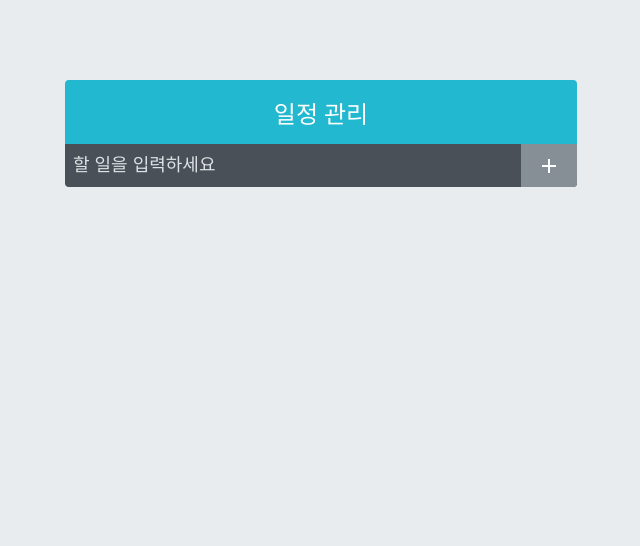
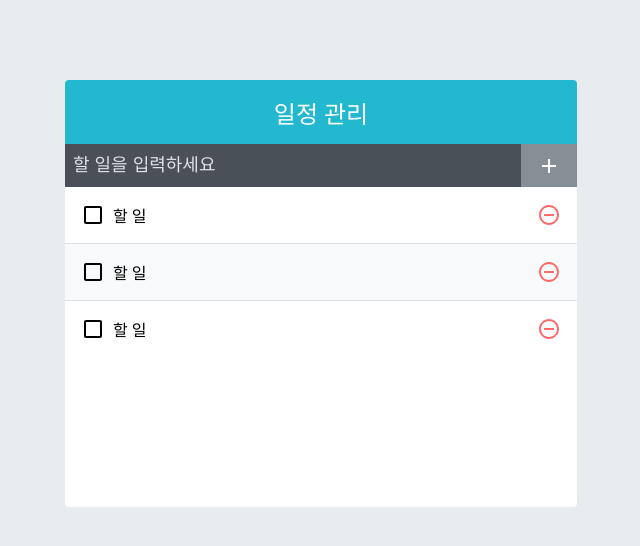
Before and after one commit to eldbxor/React.Tutorial.TodoApp, a React (Create React App) app: page / in a window 1280 px wide. Shown: the top 546 px of the page, without its empty margins (319-959 px from the left). Built offline with nearby package versions, Linux system fonts and the light colour scheme.

Commit message:
TodoList와 TodoListItem 컴포넌트 스타일링

```diff
--- a/src/App.js
+++ b/src/App.js
@@ -1,11 +1,13 @@
 import React from 'react';
 import TodoTemplate from './components/TodoTemplate';
 import TodoInsert from './components/TodoInsert';
+import TodoList from './components/TodoList';
 
 const App = () => {
   return (
     <TodoTemplate>
       <TodoInsert />
+      <TodoList />
     </TodoTemplate>
   );
 };
--- /dev/null
+++ b/src/components/TodoList.js
@@ -0,0 +1,15 @@
+import React from 'react';
+import TodoListItem from './TodoListItem';
+import './TodoList.scss';
+
+const TodoList = () => {
+  return (
+    <div className="TodoList">
+      <TodoListItem />
+      <TodoListItem />
+      <TodoListItem />
+    </div>
+  );
+};
+
+export default TodoList;
--- /dev/null
+++ b/src/components/TodoList.scss
@@ -0,0 +1,5 @@
+.TodoList {
+  min-height: 320px;
+  max-height: 513px;
+  overflow-y: auto;
+}
--- /dev/null
+++ b/src/components/TodoListItem.js
@@ -0,0 +1,23 @@
+import {
+  MdCheckBoxOutlineBlank,
+  MdCheckBox,
+  MdRemoveCircleOutline,
+} from 'react-icons/md';
+import './TodoListItem.scss';
+import React from 'react';
+
+const TodoListItem = () => {
+  return (
+    <div className="TodoListItem">
+      <div className="checkbox">
+        <MdCheckBoxOutlineBlank />
+        <div className="text">할 일</div>
+      </div>
+      <div className="remove">
+        <MdRemoveCircleOutline />
+      </div>
+    </div>
+  );
+};
+
+export default TodoListItem;
--- /dev/null
+++ b/src/components/TodoListItem.scss
@@ -0,0 +1,47 @@
+.TodoListItem {
+  padding: 1rem;
+  display: flex;
+  align-items: center; // 세로 중앙 정렬
+  &:nth-child(even) {
+    background: #f8f9fa;
+  }
+  .checkbox {
+    cursor: pointer;
+    flex: 1; // 차지할 수 있는 영역 모두 차지
+    display: flex;
+    align-items: center; // 세로 중앙 정렬
+    svg {
+      // 아이콘
+      font-size: 1.5rem;
+    }
+    .text {
+      margin-left: 0.5rem;
+      flex: 1; // 차지할 수 있는 영역 모두 차지
+    }
+    // 체크되었을 때 보여 줄 스타일
+    &.checked {
+      svg {
+        color: #22b8cf;
+      }
+      .text {
+        color: #adb5bd;
+        text-decoration: line-through;
+      }
+    }
+  }
+  .remove {
+    display: flex;
+    align-items: center;
+    font-size: 1.5rem;
+    color: #ff6b6b;
+    cursor: pointer;
+    &:hover {
+      color: #ff8787;
+    }
+  }
+
+  // 엘리먼트 사이사이에 테두리를 넣어 줌
+  & + & {
+    border-top: 1px solid #dee2e6;
+  }
+}
```
